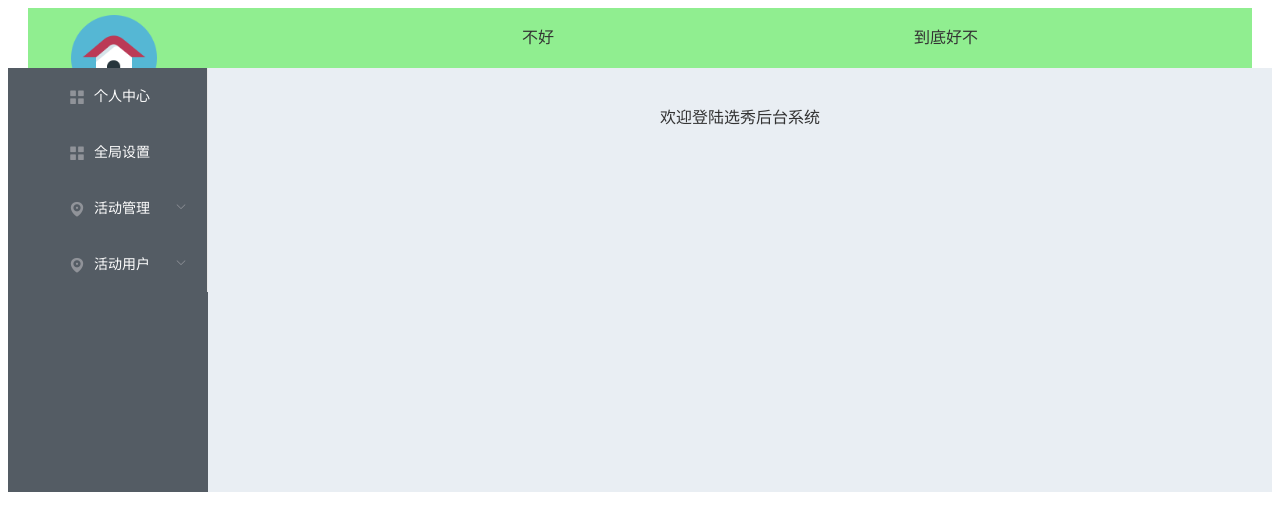
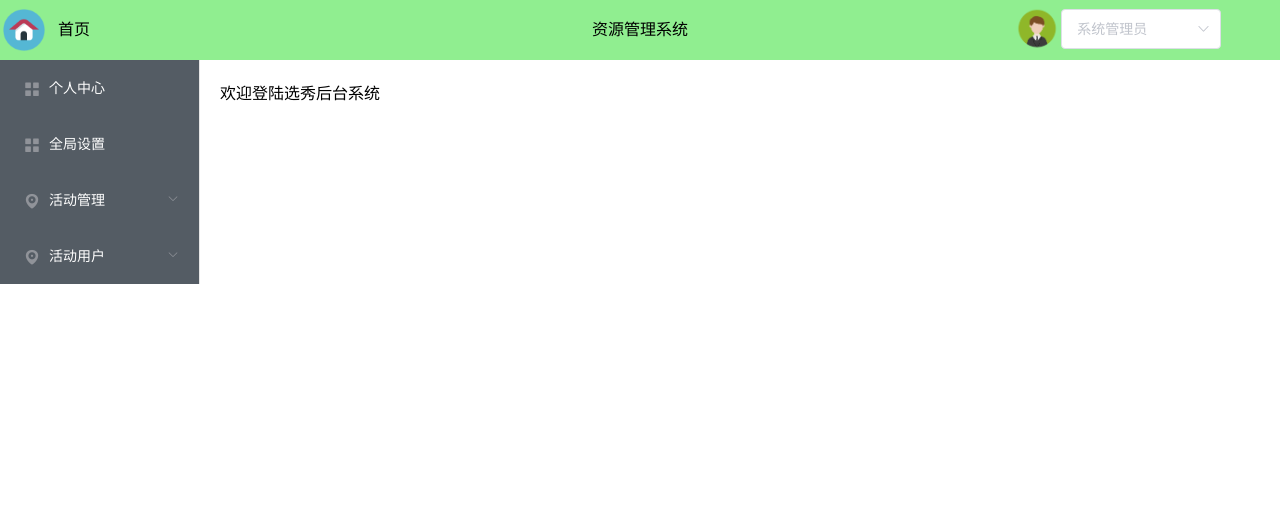
Before and after one commit to shuhh9527/windshadow, a Vue app: page /#/dashboard in a window 1280 px wide. Shown: the top 530 px of the page. Built offline with nearby package versions, Linux system fonts and the light colour scheme.

Commit message:
修改navbar为引入形式，并重新编写navbar组件

```diff
--- a/src/layout/Navbar.vue
+++ b/src/layout/Navbar.vue
@@ -1,14 +1,29 @@
 <!--  -->
 <template>
-  <div class="ws-navbar">
+  <div class="navbar">
     <el-row>
-      <el-col :span="4">
-        <div>
-          <img src="@/imgs/shouye.png" />首页
+      <el-col :span="5">
+        <div class="logo">
+          <img src="@/imgs/shouye.png" />
+          <span>首页</span>
         </div>
       </el-col>
-      <el-col :span="12">不好</el-col>
-      <el-col :span="4">到底好不</el-col>
+      <el-col :span="14">
+        <div class="title">{{ title }}</div>
+      </el-col>
+      <el-col :span="5">
+        <div class='info'>
+            <img src="@/imgs/touxiang.png" />
+            <el-select v-model="value" placeholder="系统管理员">
+              <el-option
+                v-for="item in options"
+                :key="item.value"
+                :label="item.label"
+                :value="item.value"
+              ></el-option>
+            </el-select>
+        </div>
+        </el-col>
     </el-row>
   </div>
 </template>
@@ -17,20 +32,62 @@
 export default {
   name: 'Navbar',
   data () {
-    return {}
+    return {
+      value: "",
+      title: '资源管理系统',
+      options: [
+        {
+          value: "选项2",
+          label: "修改密码"
+        },
+        {
+          value: "选项3",
+          label: "技术支持"
+        },
+        {
+          value: "选项4",
+          label: "退出登录"
+        }
+      ]
+    }
   },
   created () {},
   mounted () {}
 }
 </script>
-<style scoped='scoped' lang='scss'>
-.ws-navbar {
-  height: 80px;
+<style lang='scss' >
+.navbar {
+  height: 60px;
   width: 100%;
   background-color: lightgreen;
-  img{
-    width:100px;
-    height:100px;
+  overflow: hidden;
+  .el-col{
+    margin: 0px;
+    padding:0px;
+    height: 60px;
+    line-height:60px;
+    .logo{
+      display: flex;
+      span{
+        margin-left: 10px;
+      }
+    }
+    .title{
+      text-align: center;
+    }
+    .info{
+      display: flex;
+      float: right;
+
+      .el-select{
+        width: 60%;
+      }
+    }
+    img{ // navbar上图片样式
+      width: 48px;
+      height: 48px;
+      margin-top:6px;
+    }
   }
 }
 </style>
--- a/src/views/layout/index.vue
+++ b/src/views/layout/index.vue
@@ -1,31 +1,10 @@
 <template>
+<div class="dashboard">
   <el-container>
     <el-header>
       <Navbar></Navbar>
-      <!-- <el-row class="headerline">
-        <el-col :span="6">
-          <div class="grid-content sy">
-            <img src="@/imgs/shouye.png" />首页
-          </div>
-        </el-col>
-        <el-col :span="12">
-          <div class="grid-content fontstyle">后台管理系统</div>
-        </el-col>
-        <el-col :span="6">
-          <div class="grid-content sy">
-            <img src="@/imgs/touxiang.png" />
-            <el-select v-model="value" placeholder="系统管理员">
-              <el-option
-                v-for="item in options"
-                :key="item.value"
-                :label="item.label"
-                :value="item.value"
-              ></el-option>
-            </el-select>
-          </div>
-        </el-col>
-      </el-row> -->
     </el-header>
+  </el-container>
     <el-container>
       <el-aside width="200px">
         <el-row>
@@ -73,7 +52,7 @@
         <router-view></router-view>
       </el-main>
     </el-container>
-  </el-container>
+    </div>
 </template>
 <script>
 import WsMenu from "./WsMenu";
@@ -158,8 +137,19 @@ export default {
   }
 };
 </script>
-<style>
-.sy img {
+<style lang='scss'>
+  body{
+    margin: 0px;
+    padding: 0px;
+  }
+  .dashboard{
+    height: 60px;
+    width: 100%;
+    .el-header{
+      padding: 0px;
+    }
+  }
+/* .sy img {
   width: 50px;
   vertical-align: middle;
 }
@@ -215,5 +205,5 @@ body > .el-container {
 }
 .el-aside{
   padding-bottom:200px
-}
+} */
 </style>
```
Also changed, not shown: src/layout/Menu.vue (added), 1 other file (tests, documents, lock files or other folders).
